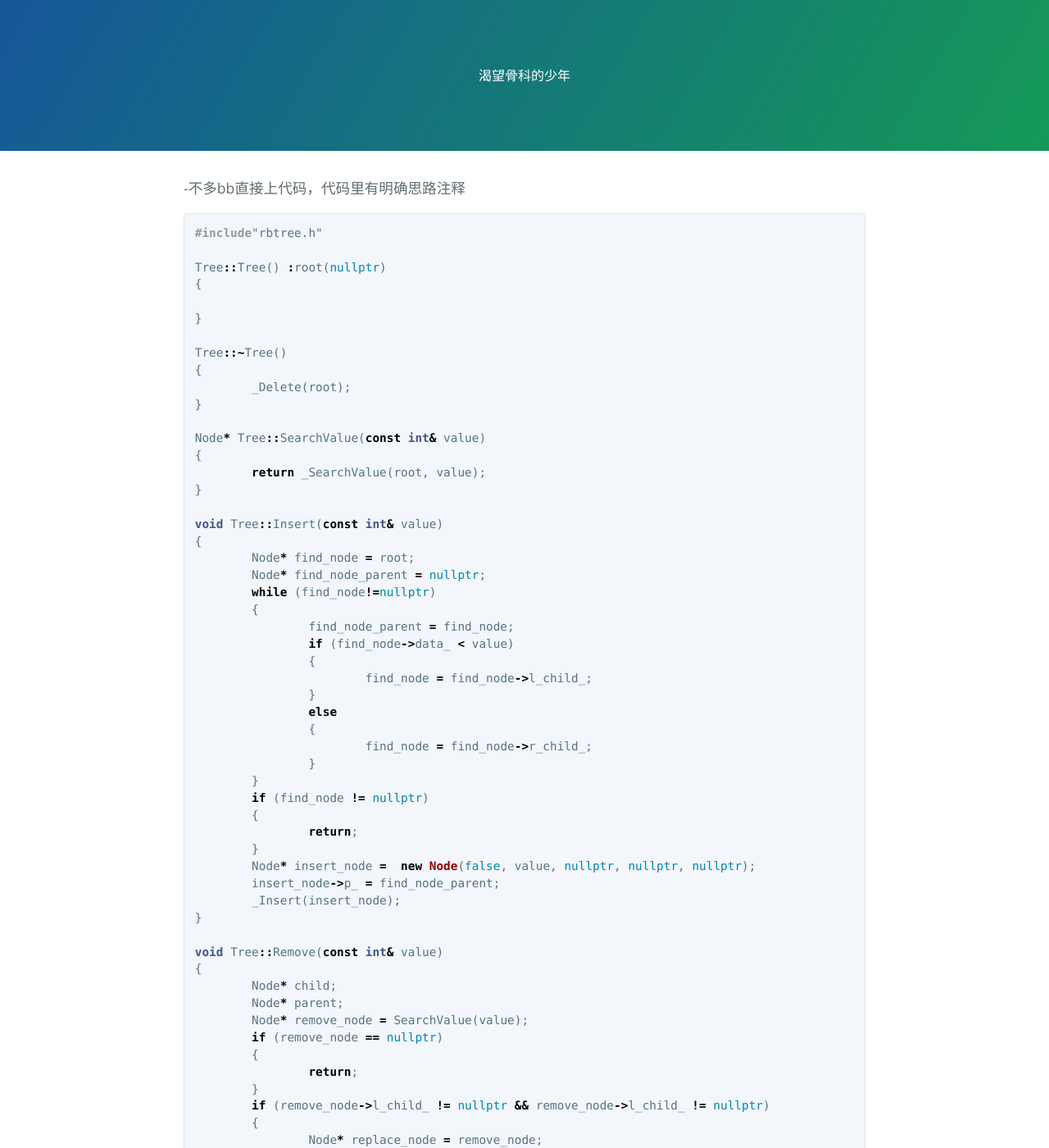
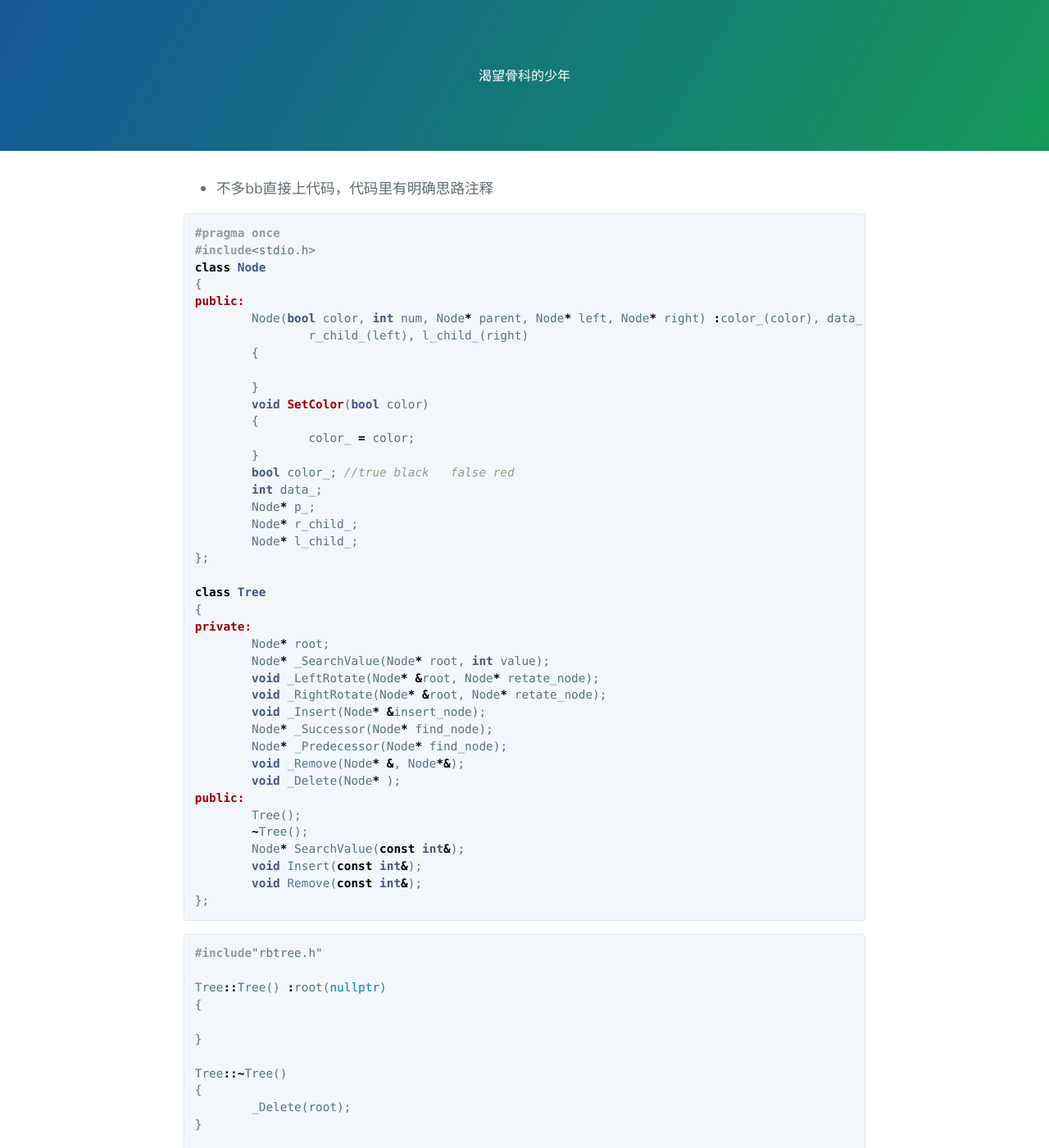
Before and after one commit to cuiyixiao/cuiyixiao.github.io, a Jekyll site: the page built from _posts/2020-02-21-红黑树.md, in a window 1280 px wide and 1400 px high. Shown: the whole window at 82% size. Built offline with Jekyll 4.4.1, drawn with Linux system fonts in a browser that asks for light colours; our own code applies the rules of GitHub Pages for plain Markdown files.

Commit message:
Update 2020-02-21-红黑树.md

````diff
--- a/_posts/2020-02-21-红黑树.md
+++ b/_posts/2020-02-21-红黑树.md
@@ -1,4 +1,47 @@
--不多bb直接上代码，代码里有明确思路注释
+- 不多bb直接上代码，代码里有明确思路注释
+
+```cpp
+#pragma once
+#include<stdio.h>
+class Node
+{
+public:
+	Node(bool color, int num, Node* parent, Node* left, Node* right) :color_(color), data_(num), p_(parent),
+		r_child_(left), l_child_(right)
+	{
+
+	}
+	void SetColor(bool color)
+	{
+		color_ = color;
+	}
+	bool color_; //true black   false red
+	int data_;
+	Node* p_;
+	Node* r_child_;
+	Node* l_child_;
+};
+
+class Tree
+{
+private:
+	Node* root;
+	Node* _SearchValue(Node* root, int value);
+	void _LeftRotate(Node* &root, Node* retate_node);
+	void _RightRotate(Node* &root, Node* retate_node);
+	void _Insert(Node* &insert_node);
+	Node* _Successor(Node* find_node);
+	Node* _Predecessor(Node* find_node);
+	void _Remove(Node* &, Node*&);
+	void _Delete(Node* );
+public:
+	Tree();
+	~Tree();
+	Node* SearchValue(const int&);
+	void Insert(const int&);
+	void Remove(const int&);
+};
+```
 
 ```cpp
 #include"rbtree.h"
@@ -55,7 +98,8 @@ void Tree::Remove(const int& value)
 	if (remove_node->l_child_ != nullptr && remove_node->l_child_ != nullptr)
 	{
 		Node* replace_node = remove_node;
-		replace_node = _Predecessor(replace_node);//获取后续节点，要把它来代替被删去节点的位置。然后再将被删节点删掉
+		replace_node = _Predecessor(replace_node);
+		//获取后续节点，要把它来代替被删去节点的位置。然后再将被删节点删掉
 		if (remove_node != root)
 		{
 			if (remove_node->p_->l_child_ == remove_node)
````
